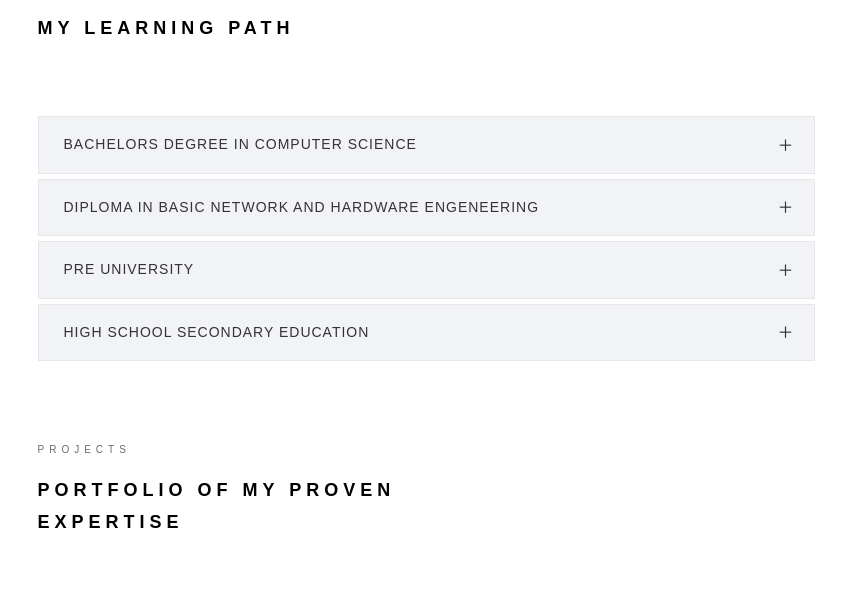
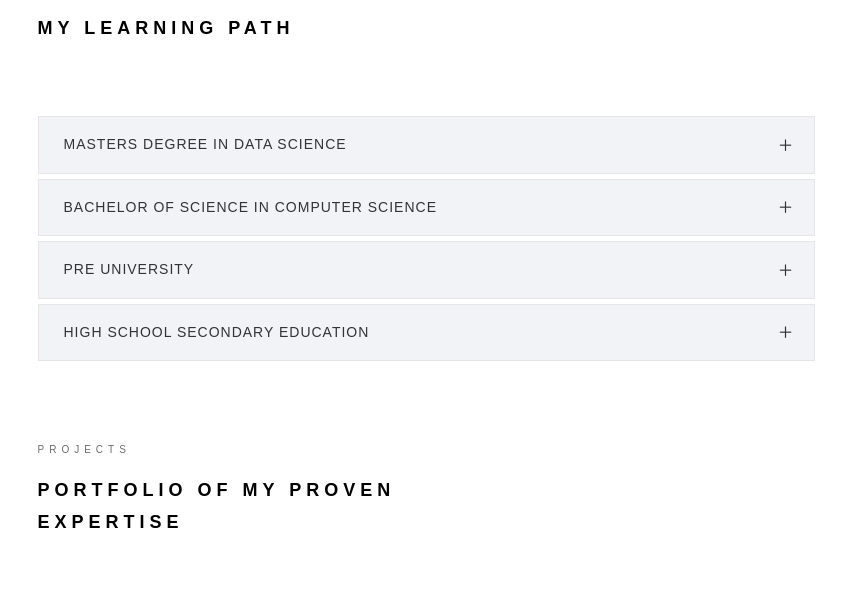
Before and after one commit to SaiGanesh1205/2348355_portfolio, a plain HTML site: page index.html in a window 1280 px wide. Shown: the part 1980-2585 px from the top of the page, without its empty margins (364-1210 px from the left). Drawn offline with Linux system fonts and the light colour scheme; a web font is replaced by a local one.

Commit message:
index.html

```diff
--- a/index.html
+++ b/index.html
@@ -396,15 +396,15 @@
 													<h4 class="panel-title">
 														<a class="collapsed" data-toggle="collapse"
 															data-parent="#accordion" href="#collapseTwo"
-															aria-expanded="false" aria-controls="collapseTwo">Bachelors
-															Degree in Computer Science
+															aria-expanded="false" aria-controls="collapseTwo">Masters
+															Degree in Data Science
 														</a>
 													</h4>
 												</div>
 												<div id="collapseTwo" class="panel-collapse collapse" role="tabpanel"
 													aria-labelledby="headingTwo">
 													<div class="panel-body">
-														<p>Currently pursuing my V SEMESTER Msc Data Science at <strong>CHRISTKP (Deemed to be University), Bangalore</strong></p>
+														<p>Currently pursuing my V SEMESTER Msc Data Science at <strong>CHRIST (Deemed to be University), Bangalore</strong></p>
 														<ul>
 															<li>SEMESTER I 3.08 GPA</li>
 															<li>SEMESTER II 2.34 SGPA </li>
@@ -421,8 +421,7 @@
 													<h4 class="panel-title">
 														<a class="collapsed" data-toggle="collapse"
 															data-parent="#accordion" href="#collapseThree"
-															aria-expanded="false" aria-controls="collapseThree">Diploma
-															in Basic network and hardware engeneering
+															aria-expanded="false" aria-controls="collapseThree">Bachelor of Science in Computer Science
 														</a>
 													</h4>
 												</div>
```
